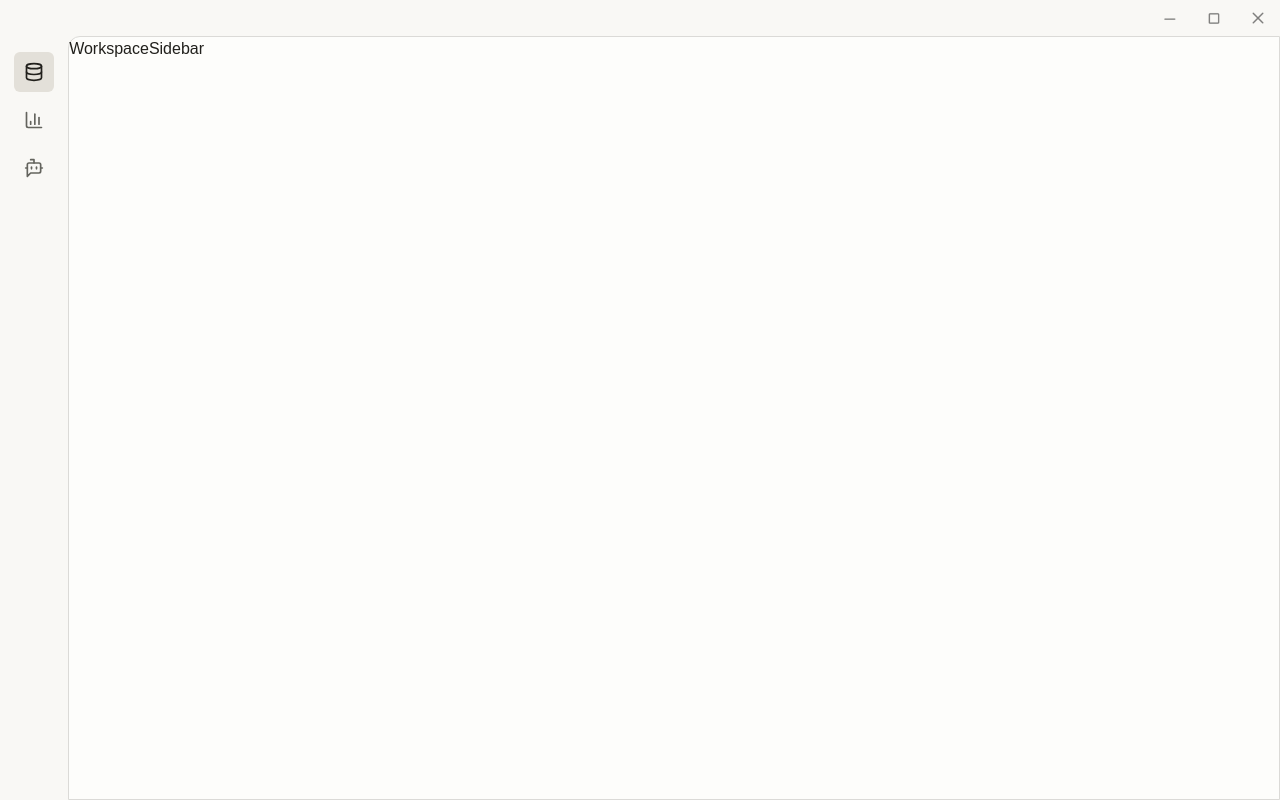
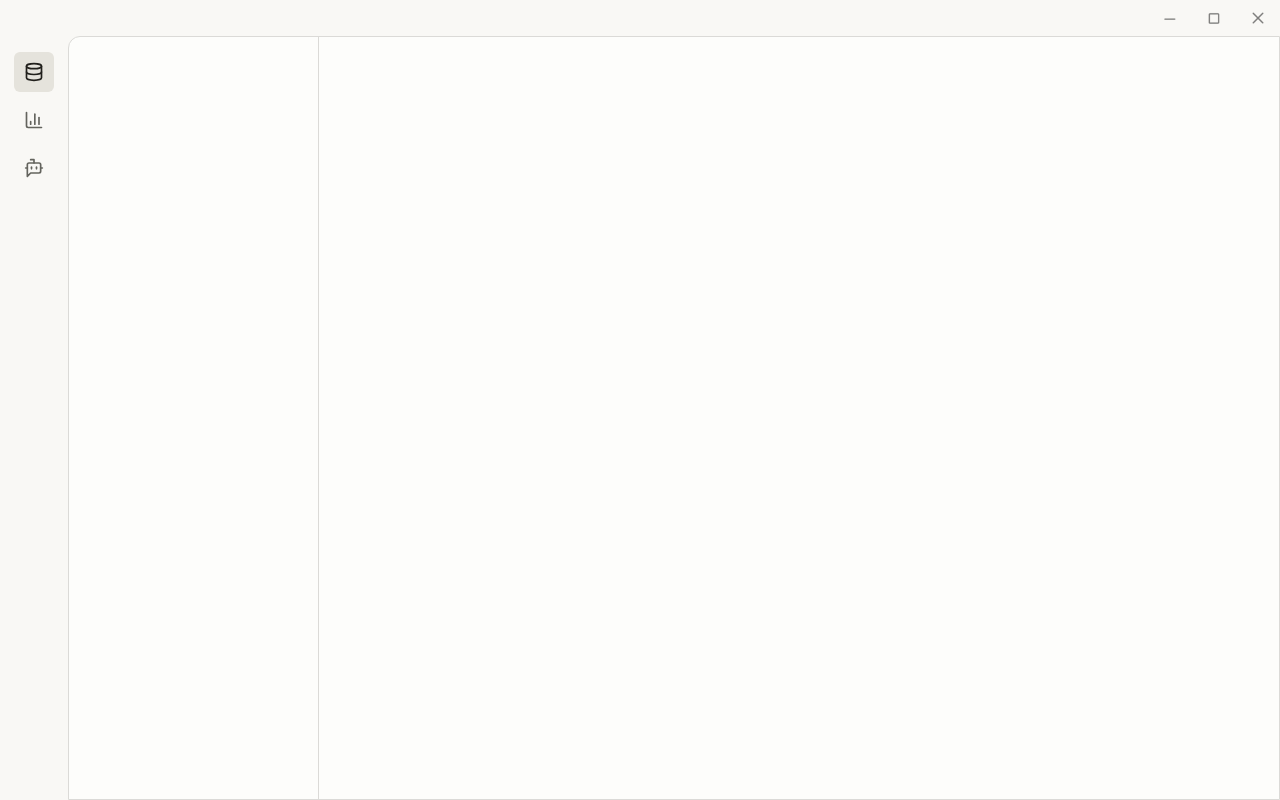
Before and after one commit to krushaybhavsar/elytra, a React (Vite) app: page / in a window 1280 px wide. Built offline with nearby package versions, Linux system fonts and the light colour scheme.

Commit message:
Added resizeable sidebar

```diff
--- a/package.json
+++ b/package.json
@@ -66,6 +66,7 @@
     "@tailwindcss/vite": "^4.1.4",
     "@types/cors": "^2.8.19",
     "@types/express": "^5.0.3",
+    "@types/react-resizable": "^3.0.8",
     "@types/swagger-ui-express": "^4.1.8",
     "@vitejs/plugin-react": "^4.4.1",
     "babel-plugin-react-compiler": "^19.0.0-beta-e993439-20250328",
@@ -82,6 +83,7 @@
     "react": "^19.1.0",
     "react-dom": "^19.1.0",
     "react-hook-form": "^7.56.2",
+    "react-resizable": "^3.0.5",
     "react-router-dom": "^7.5.3",
     "sonner": "^2.0.3",
     "swagger-ui-express": "^5.0.1",
--- a/src/components/sidebar/Sidebar.tsx
+++ b/src/components/sidebar/Sidebar.tsx
@@ -3,6 +3,7 @@ import React from 'react';
 import WorkspaceSidebar from './WorkspaceSidebar';
 import DashboardSidebar from './DashboardSidebar';
 import ChatSidebar from './ChatSidebar';
+import ResizablePanel from '../ui/resizablePanel';
 
 type SidebarProps = {
   activeTab: NavigationBarTabs;
@@ -22,7 +23,16 @@ const Sidebar = (props: SidebarProps) => {
     }
   };
 
-  return <div className='flex flex-col min-w-100 bg-pink h-full'>{getActiveSidebar()}</div>;
+  return (
+    <ResizablePanel
+      initialWidth={250}
+      minWidth={200}
+      maxWidth={400}
+      className='h-full border-r-[1px] border-border'
+    >
+      {getActiveSidebar()}
+    </ResizablePanel>
+  );
 };
 
 export default Sidebar;
--- a/src/components/sidebar/WorkspaceSidebar.tsx
+++ b/src/components/sidebar/WorkspaceSidebar.tsx
@@ -3,7 +3,7 @@ import React from 'react';
 type WorkspaceSidebarProps = {};
 
 const WorkspaceSidebar = (props: WorkspaceSidebarProps) => {
-  return <div>WorkspaceSidebar</div>;
+  return <div></div>;
 };
 
 export default WorkspaceSidebar;
--- /dev/null
+++ b/src/components/ui/resizablePanel.tsx
@@ -0,0 +1,54 @@
+import React, { useState } from 'react';
+import { Resizable } from 'react-resizable';
+
+type ResizablePanelProps = {
+  children?: React.ReactNode;
+  initialWidth?: number;
+  minWidth?: number;
+  maxWidth?: number;
+  className?: string;
+};
+
+const CustomResizeHandle = React.forwardRef<HTMLDivElement, any>((props, ref) => {
+  const { handleAxis, ...restProps } = props;
+  return (
+    <div
+      className='absolute right-0 top-0 bottom-0 w-0.75 cursor-col-resize bg-transparent hover:bg-border active:bg-border transition-all duration-200'
+      ref={ref}
+      {...restProps}
+    />
+  );
+});
+
+const ResizablePanel = (props: ResizablePanelProps) => {
+  const { children, initialWidth = 250, minWidth = 200, maxWidth = 400, className = '' } = props;
+
+  const [width, setWidth] = useState(initialWidth);
+
+  const onResize = (
+    event: React.SyntheticEvent,
+    { size }: { size: { width: number; height: number } },
+  ) => {
+    setWidth(size.width);
+  };
+
+  return (
+    <Resizable
+      width={width}
+      height={Infinity}
+      onResize={onResize}
+      axis='x'
+      resizeHandles={['e']}
+      minConstraints={[minWidth, 0]}
+      maxConstraints={[maxWidth, Infinity]}
+      handle={<CustomResizeHandle />}
+      className={`relative overflow-hidden ${className}`}
+    >
+      <div className={'h-full overflow-hidden relative'} style={{ width: `${width}px` }}>
+        {children}
+      </div>
+    </Resizable>
+  );
+};
+
+export default ResizablePanel;
--- a/src/global.css
+++ b/src/global.css
@@ -10,7 +10,7 @@
     --background: 60 33.3% 98.8%;
     /* #f9f8f5 */
     --darker-background: 45 25% 97%;
-    --darkest-background: 45 15% 87%;
+    --darkest-background: 45 15% 88%;
     --foreground: 48 8% 12%;
     /* #f9f9f8 */
     --gray-background: 60 8% 97%;
--- a/src/screens/MainScreen.tsx
+++ b/src/screens/MainScreen.tsx
@@ -14,7 +14,7 @@ const MainScreen = () => {
   return (
     <div className='w-full h-full flex bg-darker-background'>
       <NavigationBar activeTab={activeTab} setActiveTab={setActiveTab} />
-      <div className='w-full h-full rounded-tl-xl border-border border-[1px] bg-background'>
+      <div className='flex flex-row w-full h-full rounded-tl-xl border-border border-[1px] bg-background overflow-clip'>
         <Sidebar activeTab={activeTab} />
       </div>
     </div>
```
Also changed, not shown: 2 other files (tests, documents, lock files or other folders).
